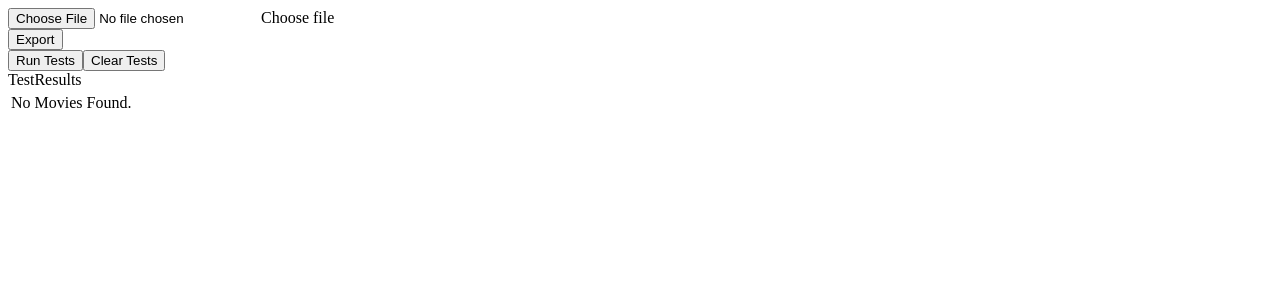
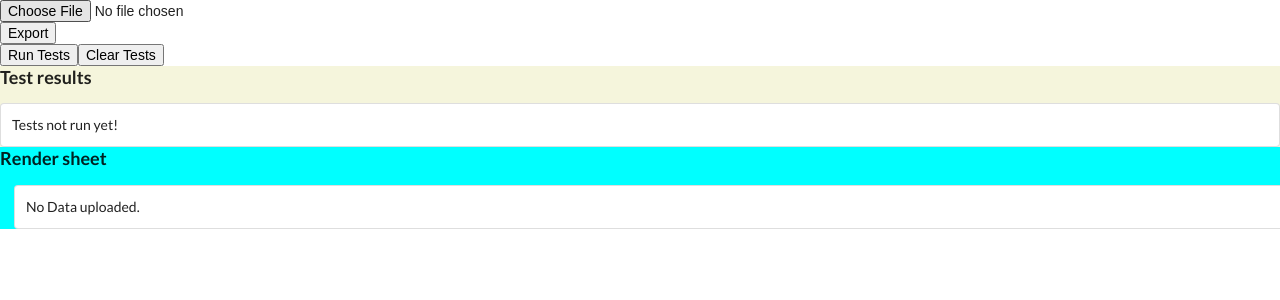
Before and after one commit to piyush-mishra-pm/react-excel, a React (Create React App) app: page / in a window 1280 px wide. Shown: the top 300 px of the page. Built offline with nearby package versions, Linux system fonts and the light colour scheme.

Commit message:
View with Error: - Table view of Error Results for table visible. - Error names also visible. - some cleanups. - Semantic UI imported. - X-Scrollablee table results.

```diff
--- a/public/index.html
+++ b/public/index.html
@@ -9,6 +9,7 @@
       name="description"
       content="Web site created using create-react-app"
     />
+    <link rel="stylesheet" type="text/css" href="https://cdnjs.cloudflare.com/ajax/libs/semantic-ui/2.5.0/semantic.min.css">
     <!--
       manifest.json provides metadata used when your web app is installed on a
       user's mobile device or desktop. See https://developers.google.com/web/fundamentals/web-app-manifest/
--- a/src/components/ImageTests.js
+++ b/src/components/ImageTests.js
@@ -10,18 +10,12 @@ function ImageTests() {
 
 function getMeta(url, existingObjectStoredInField, sheetNumber, rowNum, fieldName) {
   var img = new Image();
-  console.log(url);
   img.addEventListener('load', function () {
-    console.log(
-      url,
-      '\nN_H ' + this.naturalWidth + ': NW' + this.naturalHeight + '; H' + this.width + ': W' + this.height
-    );
     analyzeLoadedImage(this, existingObjectStoredInField, sheetNumber, rowNum, fieldName);
   });
   // todo: incorporate these checks too: https://stackoverflow.com/questions/1977871/check-if-an-image-is-loaded-no-errors-with-jquery
   // https://keith.gaughan.ie/detecting-broken-images-js.html
   img.addEventListener('error', function () {
-    console.log(url, '\nError loading');
     onErrorLoadingTheImage(existingObjectStoredInField, sheetNumber, rowNum, fieldName);
   });
   img.src = url;
--- a/src/components/InputSheet.js
+++ b/src/components/InputSheet.js
@@ -36,7 +36,6 @@ function InputSheet() {
         onChange={handleImport}
         accept=".csv, application/vnd.openxmlformats-officedocument.spreadsheetml.sheet, application/vnd.ms-excel"
       />
-      <label htmlFor="inputGroupFile">Choose file</label>
     </div>
   );
 }
--- a/src/components/RenderSpreadSheets.js
+++ b/src/components/RenderSpreadSheets.js
@@ -5,7 +5,9 @@ function RenderSpreadSheets() {
   const movies = state.root ? state.root.importedData : null;
 
   return (
-    <table className="table">
+    <div style={{ backgroundColor: 'cyan' }}>
+      <h3>Render sheet</h3>
+      <table className="ui celled table" style={{ display: 'block', overflow: 'auto', margin: '1rem' }}>
         <thead>
           <tr>
             {movies.length &&
@@ -22,9 +24,6 @@ function RenderSpreadSheets() {
           {movies.length && movies[0].length ? (
             movies[0].map((row, index) => (
               <tr key={index}>
-              <th scope="row" key={`${index}`}>
-                {index + 1}
-              </th>
                 {Object.keys(row).map((rowKey) => (
                   <td key={`${index}-${rowKey}`}>{row[rowKey]}</td>
                 ))}
@@ -32,13 +31,12 @@ function RenderSpreadSheets() {
             ))
           ) : (
             <tr>
-            <td colSpan="5" className="text-center">
-              No Movies Found.
-            </td>
+              <td colSpan="5">No Data uploaded.</td>
             </tr>
           )}
         </tbody>
       </table>
+    </div>
   );
 }
 
--- a/src/components/TestResults.js
+++ b/src/components/TestResults.js
@@ -1,7 +1,50 @@
 import React from 'react';
+import { useSelector } from 'react-redux';
+function TestResults() {
+  const testResultsData = useSelector((state) => state.root.testResultsData);
+  const movies = testResultsData;
 
-function TestResults() {
-  return <div>TestResults</div>;
+  return (
+    <div style={{ backgroundColor: 'beige' }}>
+      <h3>Test results</h3>
+      <table className="ui celled table" style={{ display: 'block', overflow: 'auto' }}>
+        <thead>
+          <tr>
+            {movies.length &&
+              Object.keys(movies[0]).length &&
+              Object.keys(movies[0][0]).length &&
+              Object.keys(movies[0][0]).map((key) => (
+                <th scope="col" key={key}>
+                  {key}
+                </th>
+              ))}
+          </tr>
+        </thead>
+        <tbody>
+          {movies.length && movies[0].length ? (
+            movies[0].map((row, index) => (
+              <tr key={index}>
+                {Object.keys(row).map((rowKey) => (
+                  <td key={`${index}-${rowKey}`}>
+                    {row[rowKey].value}{' '}
+                    {row[rowKey].testResults.map((testResult) => (
+                      <div style={{ color: 'red' }}>{testResult}</div>
+                    ))}
+                  </td>
+                ))}
+              </tr>
+            ))
+          ) : (
+            <tr>
+              <td colSpan="5" className="text-center">
+                Tests not run yet!
+              </td>
+            </tr>
+          )}
+        </tbody>
+      </table>
+    </div>
+  );
 }
 
 export default TestResults;
--- a/src/components/TextTests.js
+++ b/src/components/TextTests.js
@@ -9,7 +9,7 @@ function TextTests() {
 }
 
 function performTextTests(state) {
-  console.log('running');
+  console.log('txt tests running');
   const FIELDS_FOR_TESTS = [3, 4];
   const SHEETS_FOR_TESTS = [0];
   const SIZE_LIMIT_MAX = 50;
--- a/src/store/reducers/SpreadSheetReducer.js
+++ b/src/store/reducers/SpreadSheetReducer.js
@@ -30,12 +30,6 @@ function SpreadSheetReducer(state = INITIAL_STATE, action) {
 }
 
 function modifyBySheetRowField(clonedTestResultsState, payload) {
-  // console.log(payload.sheet);
-  // console.log(payload.row);
-  // console.log(payload.field);
-  // console.log(clonedTestResultsState[payload.sheet][payload.row][payload.field].testResults);
-  // console.log(payload.testResults);
-
   clonedTestResultsState[payload.sheet][payload.row][payload.field].testResults = payload.testResults;
   return clonedTestResultsState;
 }
```
Lines whose indentation alone changed are shown as unchanged.
